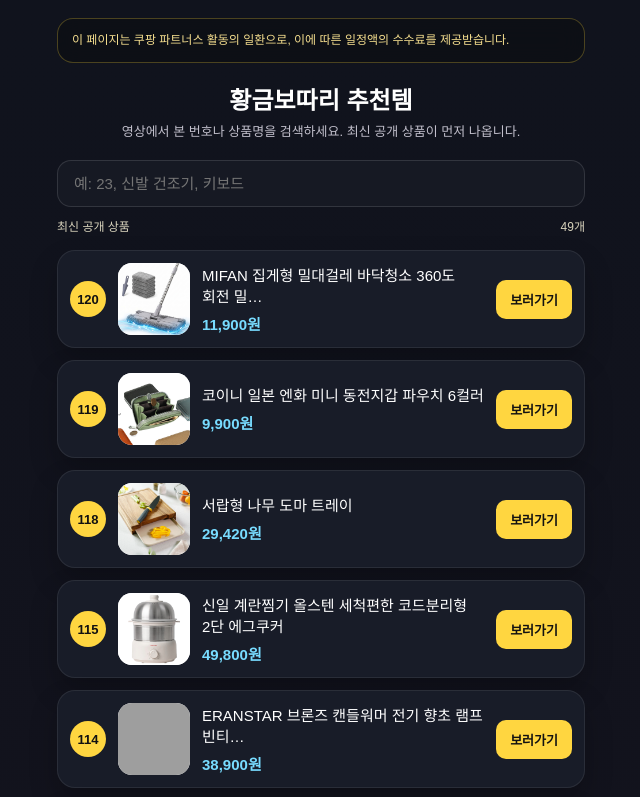
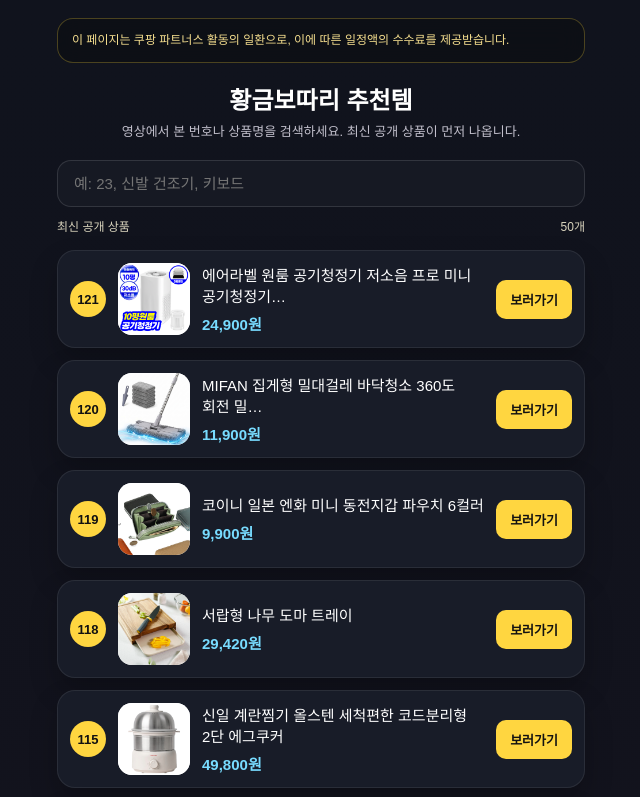
Before and after one commit to nicejackpot/goldsack-links, a plain HTML site: page index.html in a window 1280 px wide. Shown: the top 797 px of the page, without its empty margins (319-959 px from the left). Drawn offline with Linux system fonts and the light colour scheme; grey boxes are pictures that could not be loaded.

Commit message:
update links

```diff
--- a/index.html
+++ b/index.html
@@ -62,9 +62,20 @@
   <div class="toolbar">
     <input id="search" class="search" type="search" inputmode="search" autocomplete="off"
            aria-label="상품 번호 또는 이름 검색" placeholder="예: 23, 신발 건조기, 키보드">
-    <div class="stats"><span>최신 공개 상품</span><span id="count" aria-live="polite">49개</span></div>
+    <div class="stats"><span>최신 공개 상품</span><span id="count" aria-live="polite">50개</span></div>
   </div>
   <div class="cards">
+  <a class="card" href="https://link.coupang.com/a/iJZhfiOe6e" target="_blank" rel="noopener sponsored"
+       data-product-id="9604204526" data-number="121"
+       data-search="121 121 에어라벨 원룸 공기청정기 저소음 프로 미니 공기청정기… 에어라벨 원룸 공기청정기 저소음 프로 미니 공기청정기 음이온 케어, 퓨어 화이트, 1개 9604204526" aria-label="121번 에어라벨 원룸 공기청정기 저소음 프로 미니 공기청정기…, 상품 보기">
+    <div class="num">121</div>
+    <img src="img/9604204526.jpg" alt="에어라벨 원룸 공기청정기 저소음 프로 미니 공기청정기…" width="72" height="72" loading="lazy" decoding="async">
+    <div class="meta">
+      <div class="name">에어라벨 원룸 공기청정기 저소음 프로 미니 공기청정기…</div>
+      <div class="price">24,900원</div>
+    </div>
+    <div class="btn">보러가기</div>
+  </a>
   <a class="card" href="https://link.coupang.com/a/iHUoeD00iq" target="_blank" rel="noopener sponsored"
        data-product-id="9604093547" data-number="120"
        data-search="120 120 mifan 집게형 밀대걸레 바닥청소 360도 회전 밀… mifan 집게형 밀대걸레 바닥청소 360도 회전 밀대걸레 9604093547" aria-label="120번 MIFAN 집게형 밀대걸레 바닥청소 360도 회전 밀…, 상품 보기">
```
Also changed, not shown: img/9604204526.jpg (added).
